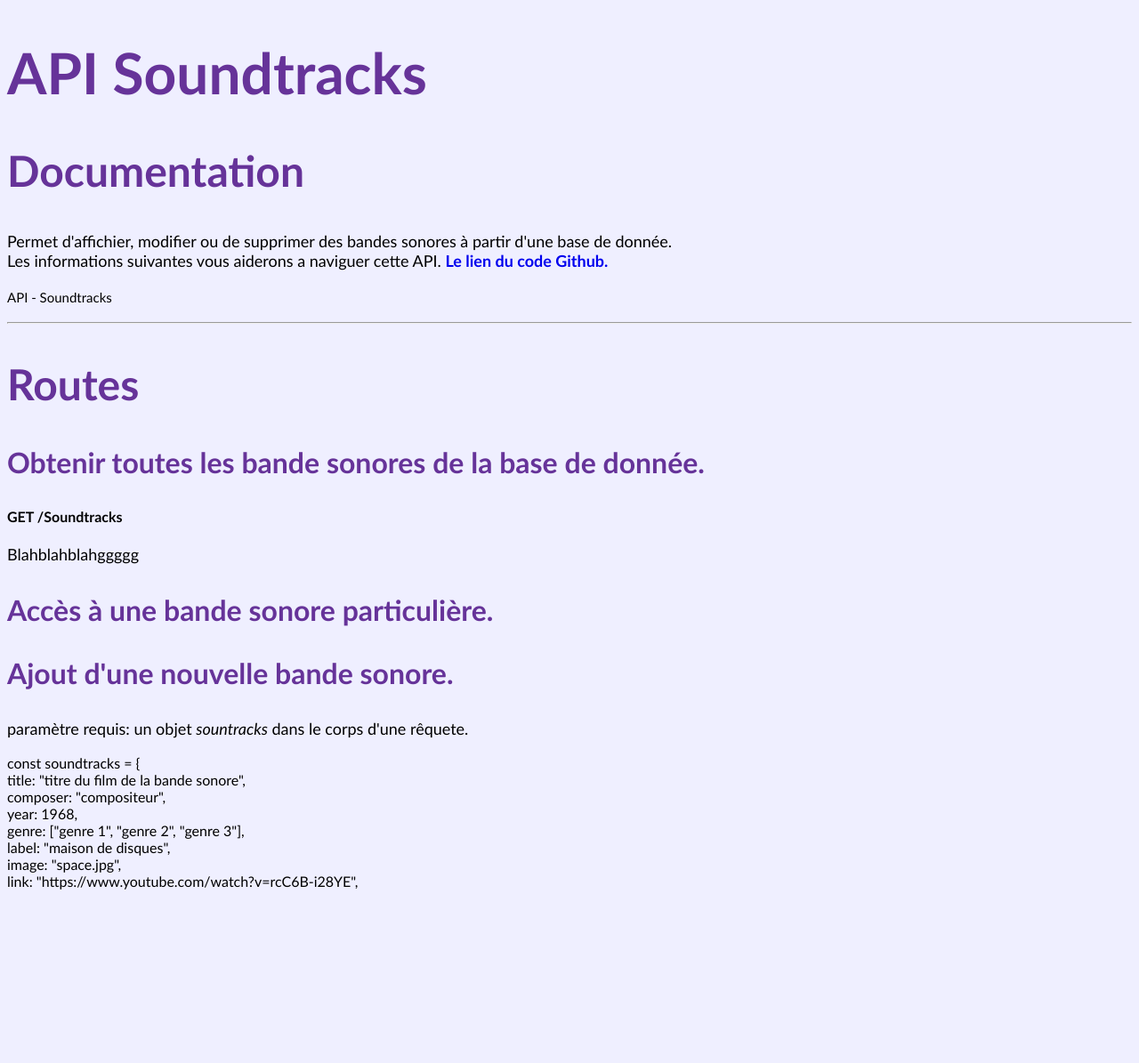
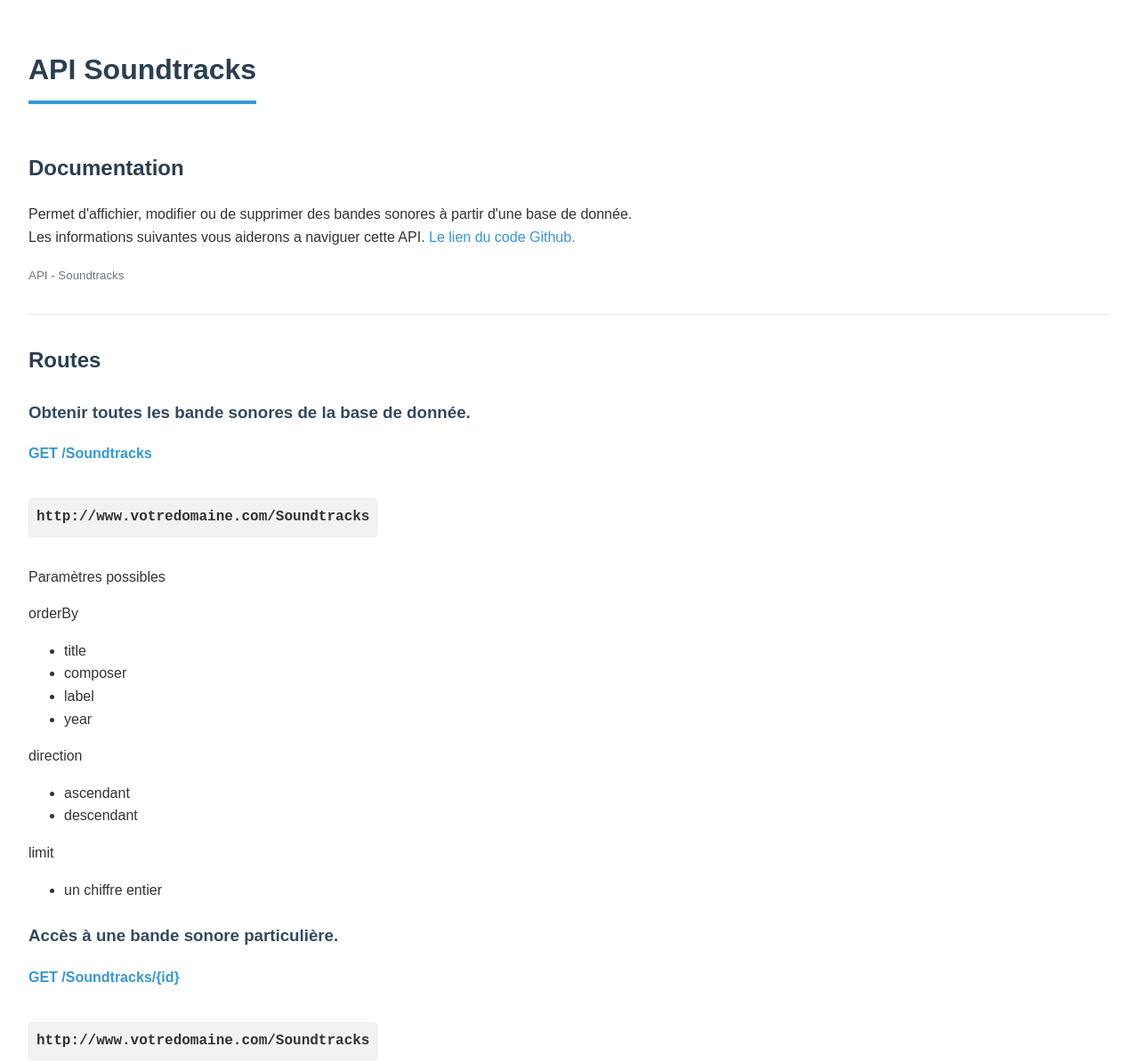
Before and after one commit to GRoulProulx/JS_Backend, a website: page public/index.html in a window 1280 px wide. Shown: the top 1195 px of the page at 89% size. Before the commit the page ends 1032 px from the top, so only its background shows below. Drawn offline with Linux system fonts and the light colour scheme.

Commit message:
Added documentation +  bug fixes

```diff
--- a/public/assets/css/styles.css
+++ b/public/assets/css/styles.css
@@ -1,29 +1,63 @@
-*  {
-
-    background-color: rgb(239, 239, 255);
-    font-family: 'Trebuchet MS', 'Lucida Sans Unicode', 'Lucida Grande', 'Lucida Sans', Arial, sans-serif;
+body {
+    margin: 0 auto;
+    padding: 2rem;
+    font-family: 'Arial', sans-serif;
+    line-height: 1.6;
+    color: #333;
 }
 
 h1 {
-    font-size: 64px;
-    color: rebeccapurple;
+    display: inline-block;
+    color: #2c3e50;
+    border-bottom: 4px solid #3498db;
+    padding-bottom: 0.5rem;
 }
 
 h2 {
-    font-size: 48px;
-    color: rebeccapurple;
+    color: #2c3e50;
+    margin-top: 2rem;
 }
 
 h3 {
-    font-size: 32px;
-    color: rebeccapurple;
+    color: #34495e;
+    margin-top: 1.5rem;
 }
-p {
-    font-size: 18px;
 
+h4 {
+    color: #3498db;
+    margin-top: 1rem;
+}
+
+code {
+    background-color: #f2f2f2;
+    padding: .5rem;
+    border-radius: 4px;
+    display: inline-block;
+    border: 1px solid #e9ecef;
+    margin: 1rem 0;
+    font-family: 'Courier New', Courier, monospace;
+    font-weight: 700;
 }
 
 a {
+    color: #3498db;
     text-decoration: none;
-    font-weight: bold;
 }
+
+a:hover {
+    text-decoration: underline;
+}
+
+hr {
+    border: none;
+    border-top: 1px solid #e9ecef;
+    margin: 2rem 0;
+}
+
+small {
+    color: #6c757d;
+}
+
+p {
+    margin: 1rem 0;
+}
--- a/public/index.html
+++ b/public/index.html
@@ -17,11 +17,32 @@
         <h2>Routes</h2>
         <h3>Obtenir toutes les bande sonores de la base de donnée.</h3>
         <h4>GET /Soundtracks</h4>
-        <p>Blahblahblahggggg</p>
+        <code>http://www.votredomaine.com/Soundtracks</code>
+        <p>Paramètres possibles</p>
+        <p>orderBy</p>
+        <ul>
+            <li>title</li>
+            <li>composer</li>
+            <li>label</li>
+            <li>year</li>
+        </ul>
+        <p>direction</p>
+        <ul>
+            <li>ascendant</li>
+            <li>descendant</li>
+        </ul>
+        <p>limit</p>
+        <ul>
+            <li>un chiffre entier</li>
+        </ul>
         <h3>Accès à une bande sonore particulière.</h3>
-        <p></p>
+        <h4>GET /Soundtracks/{id}</h4>
+        <code>http://www.votredomaine.com/Soundtracks</code>
+        <p>Paramètre requis: {id} un indentifiant d'une bande sonore</p>
         <h3>Ajout d'une nouvelle bande sonore.</h3>
-        <p>paramètre requis: un objet <em>sountracks</em> dans le corps d'une rêquete.</p>
+        <h4>POST /Soundtracks</h4>
+        <code>http://www.votredomaine.com/Soundtracks</code>
+        <p>Paramètre requis: un objet <em>sountracks</em> dans le corps d'une rêquete.</p>
         <code>const soundtracks = { <br>
         title: "titre du film de la bande sonore",<br>
         composer: "compositeur",<br>
@@ -29,7 +50,8 @@
         genre: ["genre 1", "genre 2", "genre 3"],<br>
         label: "maison de disques",<br>
         image: "space.jpg",<br>
-        link: "https://www.youtube.com/watch?v=rcC6B-i28YE",</code>
+        link: "https://www.youtube.com/watch?v=rcC6B-i28YE"
+        }</code>
         <h3></h3>
     </body>
 </html>
```
Also changed, not shown: data/soundtracks.js (+19 -19 lines), index.js (+20 -20 lines).
